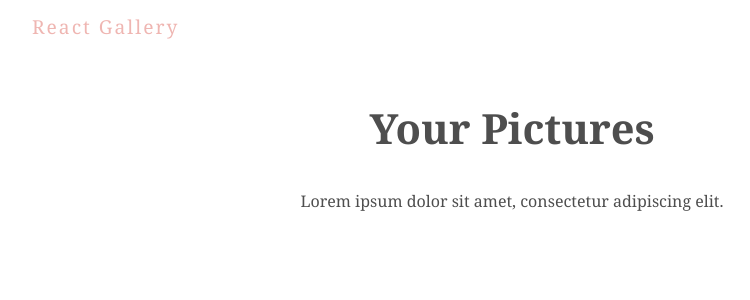
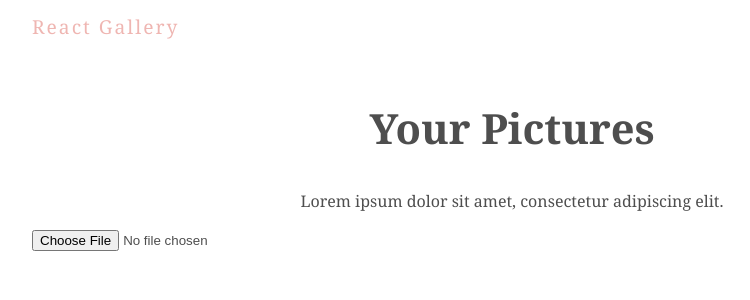
Before and after one commit to SaadJamilAkhtar/react-firebase-gallery, a React (Create React App) app: page / in a window 1280 px wide. Shown: the top 300 px of the page, without its empty margins (128-878 px from the left). Built offline with nearby package versions, Linux system fonts and the light colour scheme.

Commit message:
upload form done

```diff
--- a/src/App.js
+++ b/src/App.js
@@ -1,11 +1,12 @@
 import './styles/style.css'
 import Title from "./components/Title";
-
+import UploadForm from "./components/UploadForm";
 
 function App() {
     return (
         <div className="App">
             <Title/>
+            <UploadForm/>
         </div>
     );
 }
--- /dev/null
+++ b/src/components/UploadForm.js
@@ -0,0 +1,33 @@
+import React, {useState} from 'react';
+
+function UploadForm(props) {
+
+    const [file, setFile] = useState(null);
+    const [error, setError] = useState(null);
+
+    const types = ['image/png', 'image/jpeg']
+
+    const changeHandler = (e) => {
+        let selected = e.target.files[0];
+        if(selected && types.includes(selected.type)){
+            setError(null);
+            setFile(selected);
+        } else{
+            setFile(null);
+            setError("Please select an image png/jpeg file.")
+        }
+
+    }
+
+    return (
+        <form action="">
+            <input type="file" onChange={changeHandler}/>
+            <div className="output">
+                {error && <div className="error">{error}</div>}
+                {!error && file && <div>{file.name}</div>}
+            </div>
+        </form>
+    );
+}
+
+export default UploadForm;
--- /dev/null
+++ b/src/hooks/useStorage.js
@@ -0,0 +1,6 @@
+import {useState, useEffect} from "react";
+import {storage} from "../config/firebaseConfig";
+
+const useStorage = (file) => {
+
+}
```
